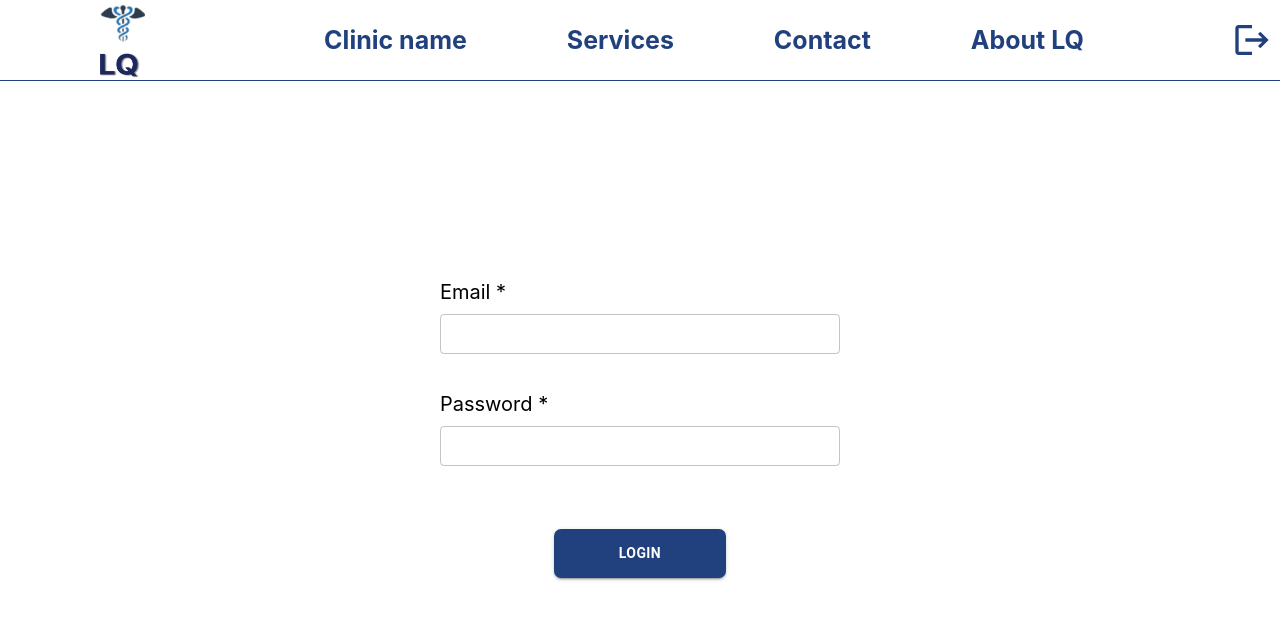
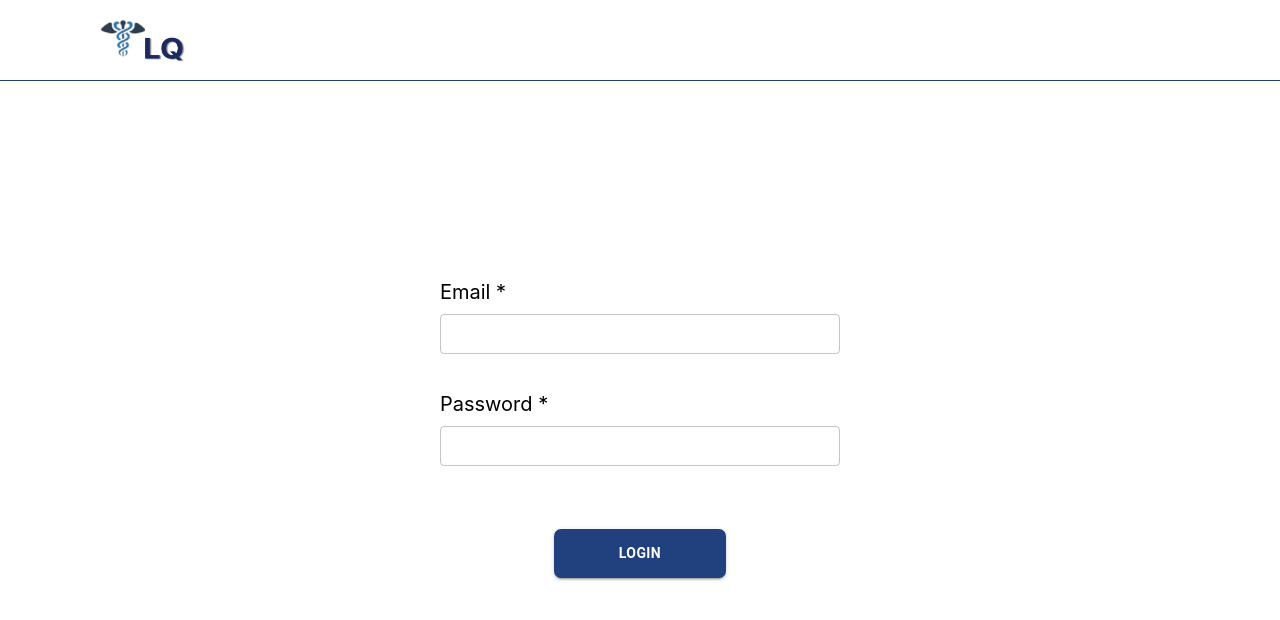
Before and after one commit to luchykYana/life-quality-front, a React (Create React App) app: page / in a window 1280 px wide. Shown: the top 620 px of the page. Built offline with nearby package versions, Linux system fonts and the light colour scheme.

Commit message:
fix: header menu

```diff
--- a/src/components/layouts/Header/Header.js
+++ b/src/components/layouts/Header/Header.js
@@ -1,18 +1,19 @@
 import {styles} from './styles';
 import {Logout} from '@mui/icons-material';
 import {IconButton} from '@mui/material';
-import {useNavigate} from 'react-router-dom';
+import {useLocation, useNavigate} from 'react-router-dom';
 import {useCallback} from 'react';
 import {useDispatch} from 'react-redux';
 import {authActions} from '../../../store';
 
 const Header = () => {
+    const {pathname} = useLocation();
     const navigate = useNavigate();
     const dispatch = useDispatch()
 
     const logout = useCallback(() => {
         dispatch(authActions.setUserIdZero())
-        navigate('/', { replace: true });
+        navigate('/', {replace: true});
     }, [dispatch, navigate])
 
     return (
@@ -21,17 +22,18 @@ const Header = () => {
                 <img src="/logo_image.png" alt="logo" width={45} height={50}/>
                 <img src="/logo_text.png" alt="logo-text" width={40} height={25}/>
             </div>
-            <div style={styles.items}>
+            {pathname !== '/' && <div style={styles.items}>
                 <div>Clinic name</div>
                 <div>Services</div>
                 <div>Contact</div>
                 <div>About LQ</div>
-            </div>
-            <div>
+            </div>}
+            {pathname !== '/' && <div>
                 <IconButton onClick={logout}>
                     <Logout style={styles.buttonIcon}/>
                 </IconButton>
             </div>
+            }
         </div>
     );
 };
```
